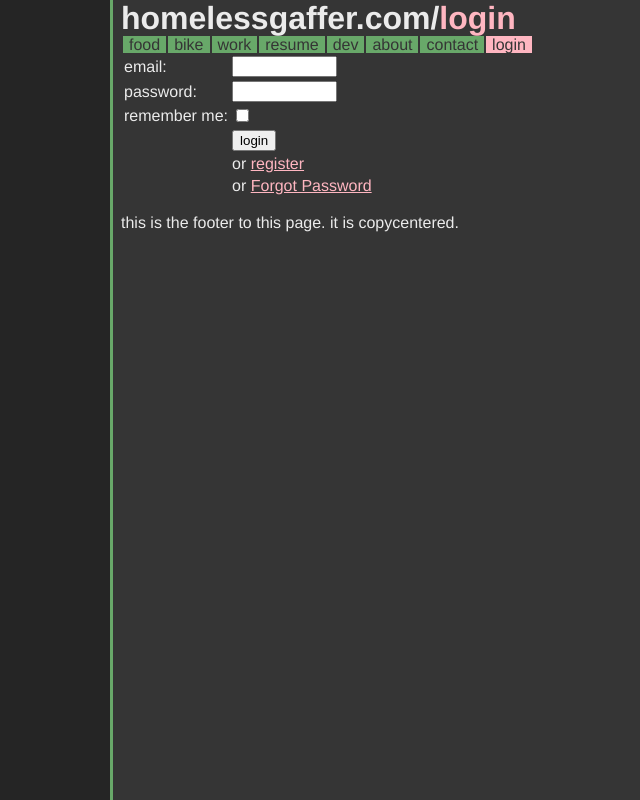
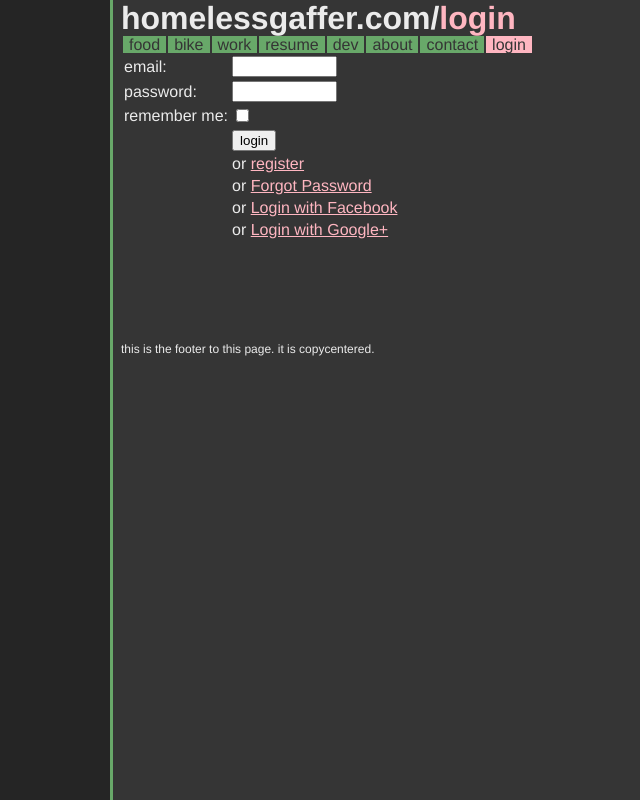
Before and after one commit to cldershem/homelessgaffer, a Flask app: page /user/login in a window 1280 px wide. Shown: the whole page, without its empty margins (42-682 px from the left). Run offline with Flask 2, Linux system fonts and the light colour scheme; style sheets or scripts are compiled from the project's sources; parts of the project's set-up code (start-up, migrations or seed data) failed here and were passed over; some libraries are stand-ins or nearby versions.

Commit message:
somewhat working facebook login

```diff
--- a/app/__init__.py
+++ b/app/__init__.py
@@ -2,8 +2,9 @@ from flask import Flask
 from flask.ext.mongoengine import MongoEngine
 from flask.ext.login import LoginManager
 from flask.ext.bcrypt import Bcrypt
-#from flask_debugtoolbar import DebugToolbarExtension
+from flask_debugtoolbar import DebugToolbarExtension
 from flask.ext.mail import Mail
+from flask_oauth import OAuth
 
 
 app = Flask(__name__)
@@ -11,10 +12,11 @@ app.config.from_object('config')
 
 db = MongoEngine(app)
 bcrypt = Bcrypt(app)
-#toolbar = DebugToolbarExtension(app)
+toolbar = DebugToolbarExtension(app)
 mail = Mail(app)
 lm = LoginManager(app)
 lm.login_view = "users.login"
+oauth = OAuth()
 
 
 #if not app.debug:
--- a/app/static/css/style.less
+++ b/app/static/css/style.less
@@ -158,6 +158,13 @@ html, body {
 .posttags {
     text-decoration: none;
 }
+
+#footer {
+	margin-top: 100px;
+	padding: 0px 0px 1px 0px;
+	font-size: 75%;
+	}
+
 /*.posttags a:hover { background-color:red;}*/
 
 /*
--- a/app/templates/base.html
+++ b/app/templates/base.html
@@ -21,7 +21,7 @@
                         <li {% if page == "login" %} class="currentpage" {% endif %} id="navbarlogin"><a href="{{ url_for('users.login') }}">login</a></li>
                     {% else -%}
                         <li id="navbarlogin">
-                            <a href="{{ url_for('users.profile', user=current_user.email) }}">profile</a>
+                            <a href="{{ url_for('users.profile', user_id=current_user.email) }}">profile</a>
                         </li>
                         <li id="navbarlogin">
                             <a href="{{ url_for('users.logout') }}">logout</a>
--- a/app/templates/blog/listPosts.html
+++ b/app/templates/blog/listPosts.html
@@ -8,7 +8,7 @@
         <h2><a href="{{ url_for('blog.singlePost', slug=post.slug) }}">{{ post.title }}</a></h2>
         <p>{{ post.body|striptags|truncate(100) }}</p>
         <p>
-            by <a href="{{ url_for('users.profile', user=post.author.email) }}">{{post.author.email}}</a> |
+            by <a href="{{ url_for('users.profile', user_id=post.author.email) }}">{{post.author.email}}</a> |
         {{ post.created_at.strftime('%H:%M %Y-%m-%d') }} |
         {% with total=post.comments|length %}
             {{ total }} comment {%- if total > 1 %}s{%- endif -%}
--- a/app/templates/blog/singlePost.html
+++ b/app/templates/blog/singlePost.html
@@ -11,7 +11,7 @@
 		{% endfor %}
     </p>
 	{% endif %}
-    <p>by <strong><a href="{{ url_for('users.profile', user=post.author.email) }}">{{ post.author.email }}</a></strong></p>
+    <p>by <strong><a href="{{ url_for('users.profile', user_id=post.author.email) }}">{{ post.author.email }}</a></strong></p>
     <p>{{ post.created_at.strftime('%H:%M %Y-%m-%d') }}</p>
     <hr>
     <h2>Comments</h2>
--- a/app/templates/index.html
+++ b/app/templates/index.html
@@ -20,6 +20,6 @@
 			Pellentesque vitae luctus nulla. Duis quam libero, interdum egestas pharetra
 			vel, tempor nec turpis. Sed mauris tortor, auctor ut ultricies sed, lacinia quis mi.
 
-			<a href="google.com">this is a link</a>
+			<a href="http://google.com">this is a link</a>
 		</p>
 {% endblock %}
--- a/app/templates/page/dev.html
+++ b/app/templates/page/dev.html
@@ -1,7 +1,6 @@
 <!-- extends base.html -->
 {% extends "base.html" %}
 {% block title %}{{page}}{% endblock %}
-{% set page = 'dev' %}
 
 {% block content %}
 <table id="contactinfo">
@@ -9,7 +8,7 @@
 		<th><a href="http://homelessgaffer.com/wikitest/tikiwiki">wiki</a></th><td>wiki about bicycle tour</td>
 	</tr>
 	<tr>
-		<th><a href="{{ url_for('static_page.showStaticPage', slug='battleship') }}">battleshipWeb</a></th><td>first medium python game turned into a lesson in javascript, kinetic.js, and canvas.</td>
+		<th><a href="{{ url_for('static_page.staticPage', slug='battleship') }}">battleshipWeb</a></th><td>first medium python game turned into a lesson in javascript, kinetic.js, and canvas.</td>
 	</tr>
 	<tr>
 		<th>genealogy</th><td>million dollar idea</td>
--- a/app/templates/page/listPages.html
+++ b/app/templates/page/listPages.html
@@ -3,6 +3,6 @@
 
 {% block content %}
     {% for page in pages %}
-        <h3><a href="{{ url_for('static_page.showStaticPage', slug=page.slug) }}">{{ page.title }}</a></h3>
+        <h3><a href="{{ url_for('static_page.staticPage', slug=page.slug) }}">{{ page.title }}</a></h3>
     {% endfor %}
 {% endblock %}
--- a/app/templates/users/login.html
+++ b/app/templates/users/login.html
@@ -45,6 +45,14 @@
             <td></td>
             <td>or <a href="{{ url_for('users.forgotPassword') }}">Forgot Password</a></td>
         </tr>
+        <tr>
+            <td></td>
+            <td>or <a href="{{ url_for('users.facebookLogin') }}">Login with Facebook</a></td>
+        </tr>
+        <tr>
+            <td></td>
+            <td>or <a href="{{ url_for('users.facebookLogin') }}">Login with Google+</a></td>
+        </tr>
     </table>
 </form>
 {% endblock %}
--- a/app/users/views.py
+++ b/app/users/views.py
@@ -47,7 +47,7 @@ def login():
                 login_user(user)
                 return redirect(request.args.get('next') or
                                 url_for('.profile',
-                                        user=current_user.email)
+                                        user_id=user.get_id())
                                 )
             else:
                 flash("Please confirm your email address.")
@@ -177,10 +177,85 @@ def reset_password(payload):
                                page=page)
 
 
-@mod.route('/profile/<user>')
-def profile(user):
-    last_seen = User.objects.get(email=user).last_seen
+@mod.route('/profile/<user_id>')
+def profile(user_id):
+    user = User.objects.get(email=user_id)
     return render_template('users/profile.html',
                            user=user,
-                           last_seen=last_seen,
-                           page=user)
+                           page=user_id)
+
+
+############  FACEBOOK  ############
+from config import FACEBOOK_CONSUMER_KEY, FACEBOOK_CONSUMER_SECRET
+from app import oauth
+from flask import session
+
+
+facebook = oauth.remote_app(
+    'facebook',
+    base_url='https://graph.facebook.com/',
+    request_token_url=None,
+    access_token_url='/oauth/access_token',
+    authorize_url='https://www.facebook.com/dialog/oauth',
+    consumer_key=FACEBOOK_CONSUMER_KEY,
+    consumer_secret=FACEBOOK_CONSUMER_SECRET,
+    request_token_params={'scope': 'email'}
+    )
+
+
+@mod.route('/login/facebook')
+def facebookLogin():
+    return facebook.authorize(callback=url_for(
+        '.facebook_authorized',
+        next=request.args.get('next') or
+        request.referrer or None,
+        _external=True))
+
+
+def createUser(me):
+    newUser = User(firstname=me.data['first_name'],
+                   lastname=me.data['last_name'],
+                   email=me.data['email'])
+    newUser.set_password("None")
+    newUser.activate_user()
+    newUser.save()
+
+
+@mod.route('/login/facebook/authorized')
+@facebook.authorized_handler
+def facebook_authorized(resp):
+    if resp is None:
+        return 'Access denied: reason=%s error=%s' % (
+            request.args['error_reason'],
+            request.args['error_description']
+            )
+    session['oauth_token'] = (resp['access_token'], '')
+    me = facebook.get('/me')
+    user = User.objects.get(email=me.data['email'])
+    if not user:
+        createUser(me)
+    login_user(user)
+    return redirect(request.args.get('next'))  # redirect(next_url)
+
+
+@facebook.tokengetter
+def get_facebook_oauth_token():
+    return session.get('oauth_token')
+
+
+###################  GOOGLE  ###########
+from config import GOOGLE_CONSUMER_KEY, GOOGLE_CONSUMER_SECRET
+
+google = oauth.remote_app(
+    'google',
+    base_url='https://www.google.com/accounts/',
+    authorize_url='https://accounts.google.com/o/oauth2/auth',
+    request_token_url=None,
+    request_token_params={
+        'scope': 'https://www.googleapis.com/auth/userinfo.email',
+        'response_type': 'code'},
+    access_token_url='https://accounts.google.com/o/oauth2/token',
+    access_token_method='POST',
+    access_token_params={'grant_type': 'authorization_code'},
+    consumer_key=GOOGLE_CONSUMER_KEY,
+    consumer_secret=GOOGLE_CONSUMER_SECRET)
```
Also changed, not shown: app/templates/users/profile.html (+4 -4 lines), config.py (+35 -30 lines), __init__.py (added).
